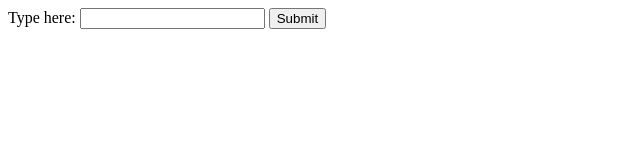
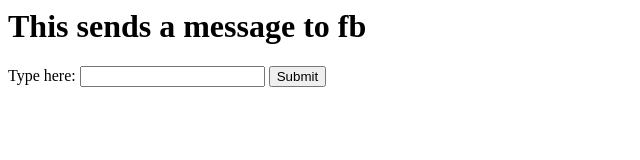
Before and after one commit to christopheredrian/cee-github-listener, a website: page public/test.html in a window 1280 px wide. Shown: the whole page, without its empty margins (0-640 px from the left). Drawn offline with Linux system fonts and the light colour scheme.

Commit message:
testing web hook

```diff
--- a/public/test.html
+++ b/public/test.html
@@ -1,4 +1,5 @@
 <html>
+    <h1>This sends a message to fb</h1>
 <form action="/ghpush" method="post">
     Type here: <input type="text" name="name">
     <button type="submit">Submit</button>
```
